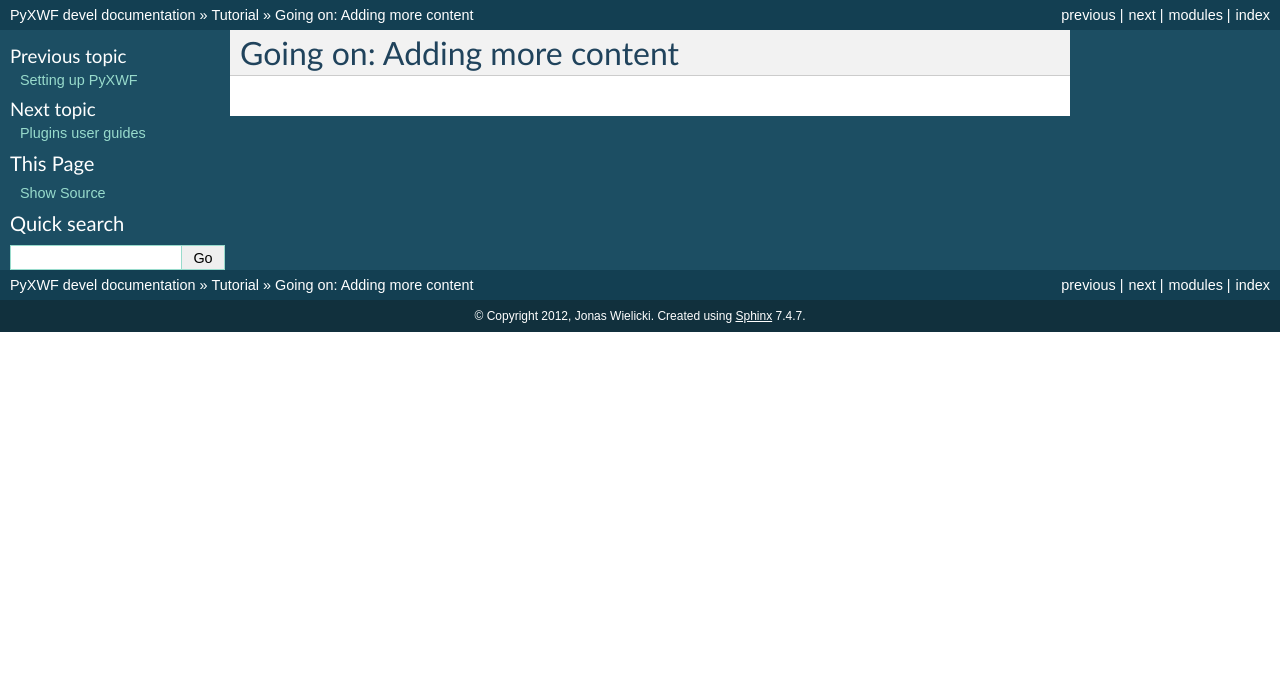
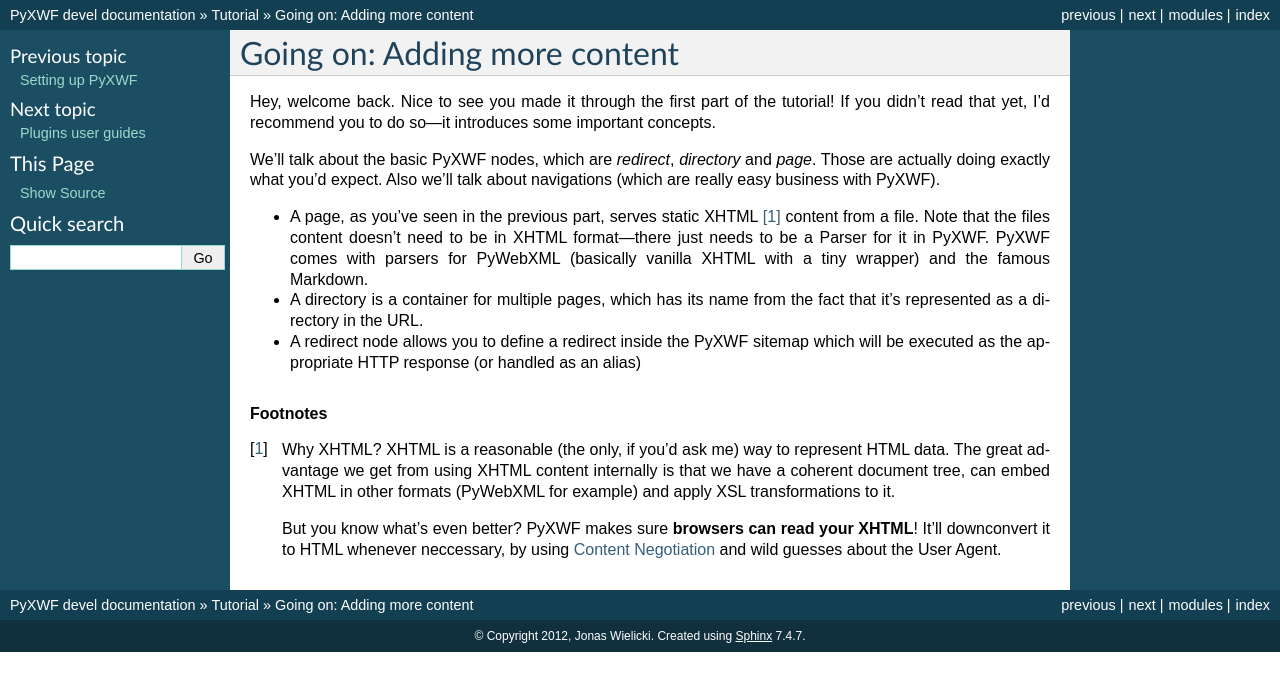
Before and after one commit to zombofant/pyxwf, a Sphinx documentation site: the page built from docs/tutorial/adding-content/index.rst, in a window 1280 px wide. Shown: the top 691 px of the page. Built offline with Sphinx 7.4.7, drawn with Linux system fonts in a browser that asks for light colours.

Commit message:
Bootstrap advanced tutorial parts

```diff
--- a/docs/tutorial/adding-content/index.rst
+++ b/docs/tutorial/adding-content/index.rst
@@ -1,2 +1,33 @@
 Going on: Adding more content
 =============================
+
+Hey, welcome back. Nice to see you made it through the first part of the
+tutorial! If you didn't read that yet, I'd recommend you to do so—it introduces
+some important concepts.
+
+We'll talk about the basic PyXWF nodes, which are *redirect*, *directory* and
+*page*. Those are actually doing exactly what you'd expect. Also we'll talk
+about navigations (which are really easy business with PyXWF).
+
+*   A page, as you've seen in the previous part, serves static XHTML [#xhtml]_
+    content from a file. Note that the files content doesn't need to be in
+    XHTML format—there just needs to be a Parser for it in PyXWF. PyXWF comes
+    with parsers for PyWebXML (basically vanilla XHTML with a tiny wrapper)
+    and the famous Markdown.
+*   A directory is a container for multiple pages, which has its name from the
+    fact that it's represented as a directory in the URL.
+*   A redirect node allows you to define a redirect inside the PyXWF sitemap
+    which will be executed as the appropriate HTTP response (or handled as an
+    alias)
+
+.. rubric:: Footnotes
+
+.. [#xhtml] Why XHTML? XHTML is a reasonable (the only, if you'd ask me) way to
+    represent HTML data. The great advantage we get from using XHTML content
+    internally is that we have a coherent document tree, can embed XHTML in
+    other formats (PyWebXML for example) and apply XSL transformations to it.
+
+    But you know what's even better? PyXWF makes sure **browsers can read your
+    XHTML**! It'll downconvert it to HTML whenever neccessary, by using
+    `Content Negotiation <https://en.wikipedia.org/wiki/Content_negotiation>`_
+    and wild guesses about the User Agent.
```
